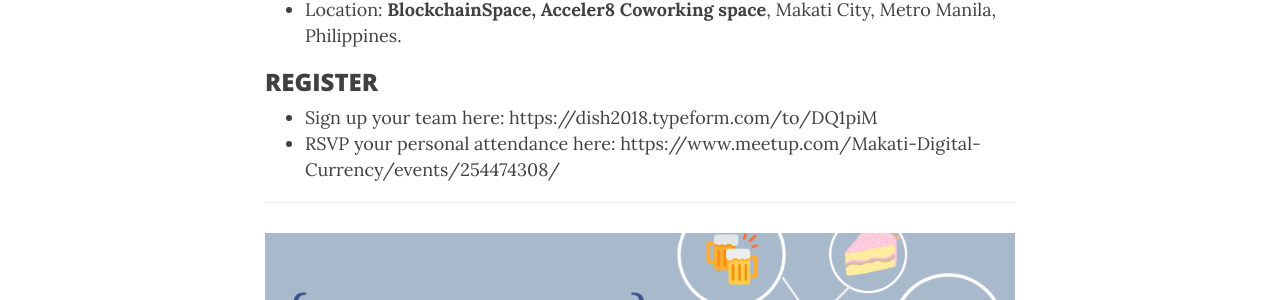
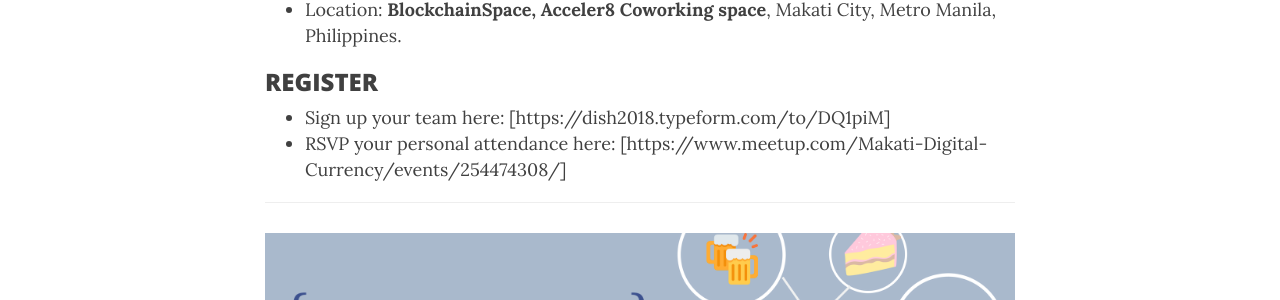
Before and after one commit to dish-event/dish-event, a Jekyll site: the page built from index.md, in a window 1280 px wide and 900 px high, scrolled down 1287 px. Shown: the part 154-454 px from the top of the window. Built offline with Jekyll 4.4.1, drawn with Linux system fonts in a browser that asks for light colours; nearby versions of some CDN libraries.

```diff
--- a/index.md
+++ b/index.md
@@ -21,8 +21,8 @@ As a primer to DISH, the blockchain community will be hosting [the DAppetiser me
 - Location: **BlockchainSpace, Acceler8 Coworking space**, Makati City, Metro Manila, Philippines.
 
 ### REGISTER
-- Sign up your team here: https://dish2018.typeform.com/to/DQ1piM
-- RSVP your personal attendance here: https://www.meetup.com/Makati-Digital-Currency/events/254474308/
+- Sign up your team here: [https://dish2018.typeform.com/to/DQ1piM]
+- RSVP your personal attendance here: [https://www.meetup.com/Makati-Digital-Currency/events/254474308/]
 
 ***
 
```
